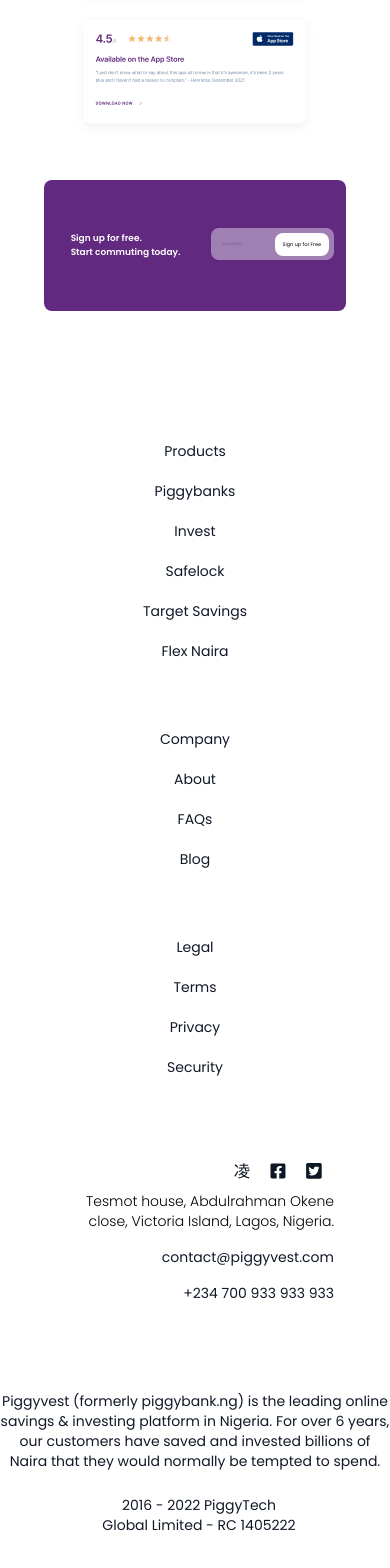
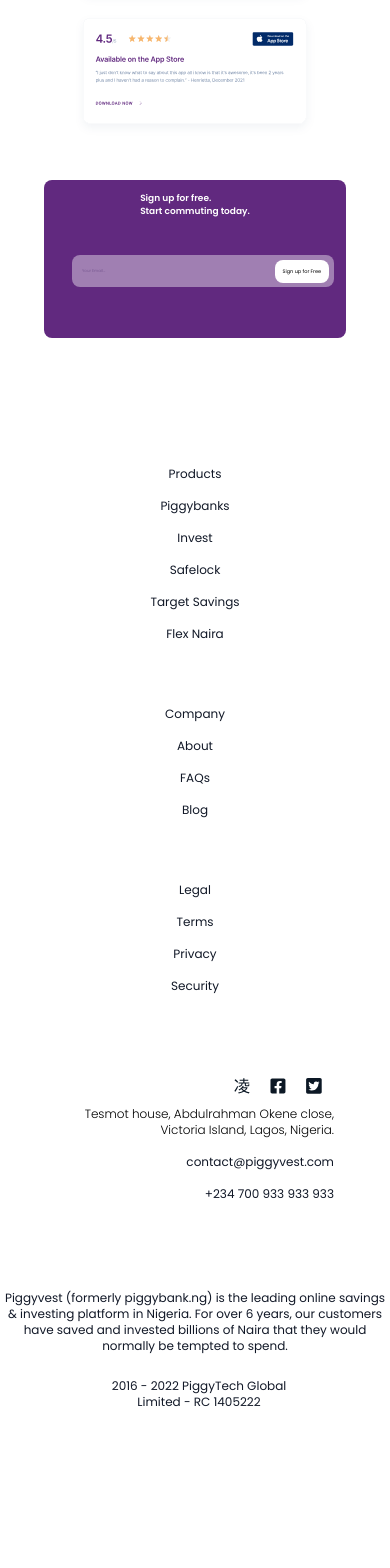
Before and after one commit to folajhimie/swift-ticket, a React (Vite) app: page /tickets in a window 390 px wide. Shown: the part 4171-5739 px from the top of the page. After the commit the page ends 5617 px from the top, so only its background shows below. Built offline with nearby package versions, Linux system fonts and the light colour scheme.

Commit message:
working on the responsiveness for the swift ticket landing page..

```diff
--- a/src/components/Home/Index.tsx
+++ /dev/null
@@ -1,11 +0,0 @@
-import React from 'react'
-
-type Props = {}
-
-const Index = (props: Props) => {
-  return (
-    <div>Index</div>
-  )
-}
-
-export default Index
--- a/src/components/Home/Transport/Ferry.tsx
+++ b/src/components/Home/Transport/Ferry.tsx
@@ -154,18 +154,18 @@ const Ferry = () => {
 
 
 
-  const handleButtonClick = () => {
-    console.log("far away...", countNumber);
-    // showMsg()
-    // jetItem
+  // const handleButtonClick = () => {
+  //   console.log("far away...", countNumber);
+  //   // showMsg()
+  //   // jetItem
 
 
-    // timerId
-    // buy()
-    // interbar
-    // getFirstRow()
-    console.log("jack")
-  };
+  //   // timerId
+  //   // buy()
+  //   // interbar
+  //   // getFirstRow()
+  //   console.log("jack")
+  // };
 
 
 
@@ -174,6 +174,10 @@ const Ferry = () => {
     <div>
       <div
         className='bg-slate-900 opacity-60 absolute z-20 h-full w-full'
+        style={{
+          height: "100vh",
+          width: "100%"
+        }}
       >
 
       </div>
--- a/src/components/Landing/Footer.tsx
+++ b/src/components/Landing/Footer.tsx
@@ -16,22 +16,22 @@ const Footer = () => {
                         <ul className=''>
 
                             <li className='mb-4'>
-                                <a href="/" className=' text-gray-900 hover:text-primary font-poppins text-sm'>Products</a>
+                                <a href="/" className=' text-gray-900 hover:text-primary font-poppins md:text-sm xs:text-xs flex justify-center'>Products</a>
                             </li>
                             <li className='mb-4'>
-                                <a href="/" className='text-gray-900 hover:text-primary font-poppins text-sm'>Piggybanks</a>
+                                <a href="/" className='text-gray-900 hover:text-primary font-poppins md:text-sm xs:text-xs flex justify-center'>Piggybanks</a>
                             </li>
                             <li className='mb-4'>
-                                <a href="/" className='text-gray-900 hover:text-primary font-poppins text-sm'>Invest</a>
+                                <a href="/" className='text-gray-900 hover:text-primary font-poppins md:text-sm xs:text-xs flex justify-center'>Invest</a>
                             </li>
                             <li className='mb-4'>
-                                <a href="/" className='text-gray-900 hover:text-primary font-poppins text-sm'>Safelock</a>
+                                <a href="/" className='text-gray-900 hover:text-primary font-poppins md:text-sm xs:text-xs flex justify-center'>Safelock</a>
                             </li>
                             <li className='mb-4'>
-                                <a href="/" className='text-gray-900 hover:text-primary font-poppins text-sm'>Target Savings</a>
+                                <a href="/" className='text-gray-900 hover:text-primary font-poppins md:text-sm xs:text-xs flex justify-center'>Target Savings</a>
                             </li>
                             <li className='mb-4'>
-                                <a href="/" className='text-gray-900 hover:text-primary font-poppins text-sm'>Flex Naira</a>
+                                <a href="/" className='text-gray-900 hover:text-primary font-poppins md:text-sm xs:text-xs flex justify-center'>Flex Naira</a>
                             </li>
                         </ul>
                     </div>
@@ -40,16 +40,16 @@ const Footer = () => {
                             {/* <h2 className='font-poppins font-semibold mb-6 text-xl'> Support </h2> */}
 
                             <li className='mb-4'>
-                                <a href="/" className='text-gray-900 hover:text-primary font-poppins text-sm'>Company</a>
+                                <a href="/" className='text-gray-900 hover:text-primary font-poppins md:text-sm xs:text-xs flex justify-center'>Company</a>
                             </li>
                             <li className='mb-4'>
-                                <a href="/" className='text-gray-900 hover:text-primary font-poppins text-sm'>About</a>
+                                <a href="/" className='text-gray-900 hover:text-primary font-poppins md:text-sm xs:text-xs flex justify-center'>About</a>
                             </li>
                             <li className='mb-4'>
-                                <a href="/" className='text-gray-900 hover:text-primary font-poppins text-sm'>FAQs</a>
+                                <a href="/" className='text-gray-900 hover:text-primary font-poppins md:text-sm xs:text-xs flex justify-center'>FAQs</a>
                             </li>
                             <li className='mb-4'>
-                                <a href="/" className='text-gray-900 hover:text-primary font-poppins text-sm'>Blog</a>
+                                <a href="/" className='text-gray-900 hover:text-primary font-poppins md:text-sm xs:text-xs flex justify-center'>Blog</a>
                             </li>
                         </ul>
                     </div>
@@ -58,16 +58,16 @@ const Footer = () => {
                             {/* <h2 className='font-poppins font-semibold mb-6 text-xl'>Contact Us</h2> */}
 
                             <li className='mb-4'>
-                                <a href="/" className='text-gray-900 hover:text-primary font-poppins text-sm'>Legal</a>
+                                <a href="/" className='text-gray-900 hover:text-primary font-poppins md:text-sm xs:text-xs flex justify-center'>Legal</a>
                             </li>
                             <li className='mb-4'>
-                                <a href="/" className='text-gray-900 hover:text-primary font-poppins text-sm'>Terms</a>
+                                <a href="/" className='text-gray-900 hover:text-primary font-poppins md:text-sm xs:text-xs flex justify-center'>Terms</a>
                             </li>
                             <li className='mb-4'>
-                                <a href="/" className='text-gray-900 hover:text-primary font-poppins text-sm'>Privacy</a>
+                                <a href="/" className='text-gray-900 hover:text-primary font-poppins md:text-sm xs:text-xs flex justify-center'>Privacy</a>
                             </li>
                             <li className='mb-4'>
-                                <a href="/" className='text-gray-900 hover:text-primary font-poppins text-sm'>Security</a>
+                                <a href="/" className='text-gray-900 hover:text-primary font-poppins md:text-sm xs:text-xs flex justify-center'>Security</a>
                             </li>
                         </ul>
                     </div>
@@ -79,13 +79,13 @@ const Footer = () => {
                             <img alt="" src={facebook} className="text-[1px] w-4 h-4 mr-5" />
                             <img alt="" src={twitter} className="text-[1px] w-4 h-4 " />
                         </div>
-                        <p className='text-gray font-thin font-poppins text-sm text-end mt-3 w-full'>Tesmot house, Abdulrahman Okene close, Victoria Island, Lagos, Nigeria.</p>
+                        <p className='text-gray font-thin font-poppins md:text-sm xs:text-xs  text-end mt-3 w-full'>Tesmot house, Abdulrahman Okene close, Victoria Island, Lagos, Nigeria.</p>
                         {/* <p className='text-gray font-thin font-poppins text-sm text-end  w-full bg-purple-700'>Victoria Island, Lagos, Nigeria.</p> */}
 
-                        <div className='text-gray-900 mt-4 text-sm text-end'>
+                        <div className='text-gray-900 mt-4 md:text-sm xs:text-xs text-end'>
                             contact@piggyvest.com
                         </div>
-                        <div className='text-gray-900 mt-4 text-sm text-end'>
+                        <div className='text-gray-900 mt-4 md:text-sm xs:text-xs text-end'>
                             +234 700 933 933 933
                         </div>
 
@@ -94,13 +94,13 @@ const Footer = () => {
             </div>
             <div className="text-center py-6">
                 <div className="font-poppins text-sm text-center w-full flex justify-center my-2">
-                    <div className=' text-gray-900 font-poppins text-sm text-center md:w-[70%] xs:w-full py-2'>
+                    <div className=' text-gray-900 font-poppins md:text-sm xs:text-xs leading-[1.9rem] text-center md:w-[70%] xs:w-full py-2'>
                         Piggyvest (formerly piggybank.ng) is the leading online savings & investing platform in Nigeria. For over 6 years, our customers have saved and invested billions of Naira that they would normally be tempted to spend.
                     </div>
                 </div>
 
-                <div className="font-poppins text-sm text-center w-full  flex justify-center m-1">
-                    <div className=' text-gray-900 font-poppins text-sm text-center w-1/2 py-2'>
+                <div className="font-poppins md:text-sm xs:text-xs text-center w-full  flex justify-center m-1">
+                    <div className=' text-gray-900 font-poppins md:text-sm xs:text-xs text-center w-1/2 py-2'>
                         2016 - 2022 PiggyTech Global Limited - RC 1405222
                     </div>
                 </div>
--- a/src/components/Landing/sponsor.tsx
+++ b/src/components/Landing/sponsor.tsx
@@ -47,7 +47,7 @@ const Sponsor = () => {
                 </div> */}
 
                 <div className='flex justify-center items-center mx-5 mt-10'>
-                    <div className='rounded-lg bg-[#61297F] p-3 grid grid-cols-2 gap-0 xl:w-full lg:w-full xs:w-full justify-center items-center'>
+                    <div className='rounded-lg bg-[#61297F] p-3 grid md:grid-cols-2 xs:grid-cols-1 gap-0 xl:w-full lg:w-full xs:w-full justify-center items-center'>
                         <div className='lg:flex justify-center items-center xs:justify-center xs:items-center md:flex sm:flex xs:flex w-full '>
                             <div className='font-semibold text-white xl:text-3xl lg:text-3xl md:text-2xl xs:text-[9px] flex-col flex'>
                                 <div>
--- a/src/components/Modal/Modal.tsx
+++ b/src/components/Modal/Modal.tsx
@@ -205,8 +205,12 @@ const Modal = () => {
                                             onChange={() => setTimeZone(timeZone)}
                                             value={timeZone} />
                                         </div> */}
-                                        <div className='outline-none md:text-xs xs:text-[8px]'>
-                                            <DatePicker selected={startDate} onChange={(date) => setStartDate(date)} />
+                                        <div
+                                        className={`flex flex-cols lg:flex-row lg:justify-between p-[0rem] lg:p-0 lg:mb-0 mt-0 cursor-pointer`}
+                                        >
+                                            <div className='date-picker-wrapper outline-none md:text-xs xs:text-[8px]'>
+                                                <DatePicker className='date-picker-wrapper outline-none ' selected={startDate} onChange={(date) => setStartDate(date)} />
+                                            </div>
                                         </div>
                                     </div>
                                 </div>
```
Also changed, not shown: src/components/Landing/Navbar.tsx (+19 -1 lines), src/components/Navbar/Index.tsx (+18 -0 lines), src/index.css (+183 -24 lines), package.json (line endings or trailing spaces), src/App.css (line endings or trailing spaces).
